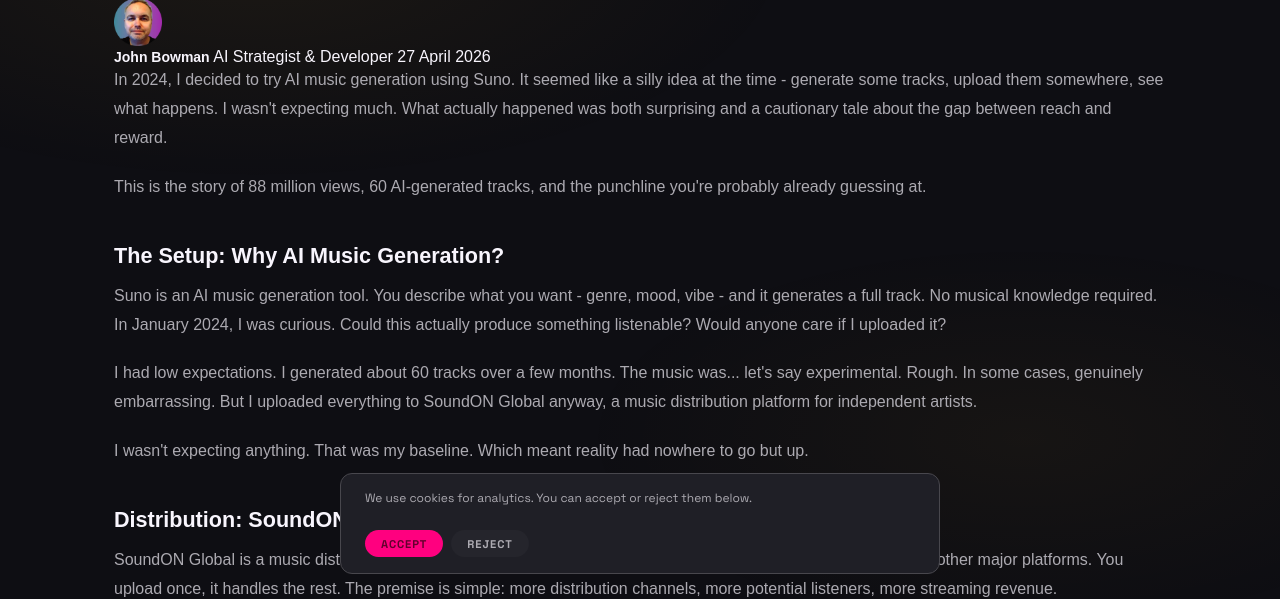
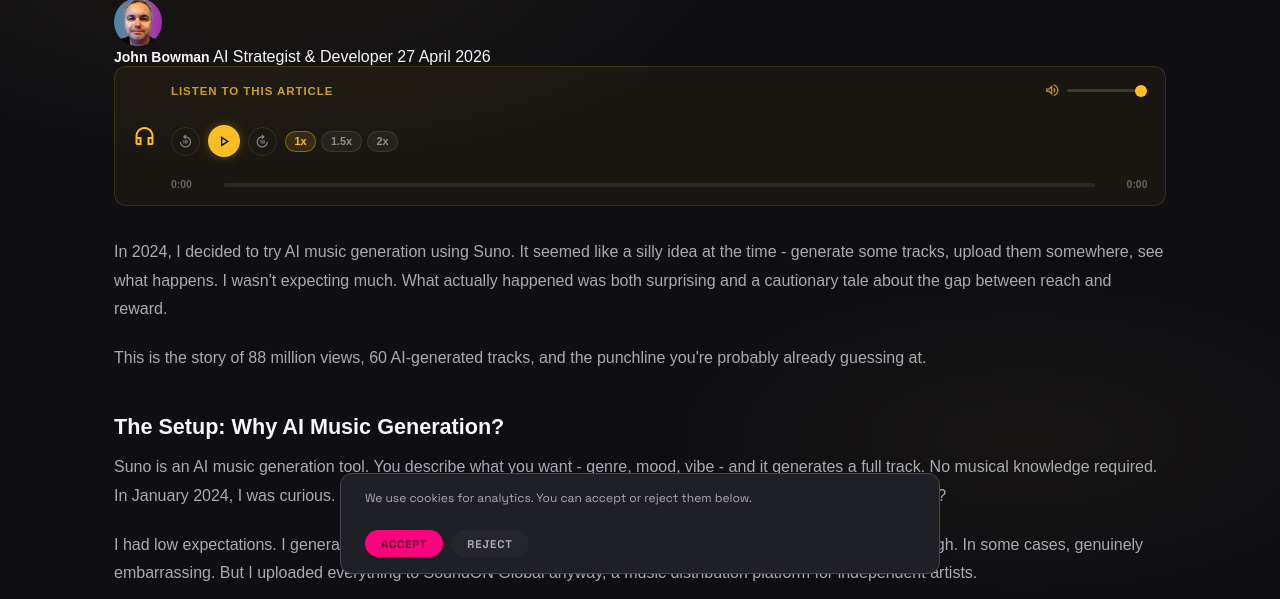
Before and after one commit to JBowmanCODE/johnbio, a plain HTML site: page news/ai-music-88-million-views.html in a window 1280 px wide. Shown: the part 202-801 px from the top of the page. Drawn offline with nearby package versions, Linux system fonts and the light colour scheme.

Commit message:
Launch: AI music article (88M views, £600) - live on johnb.io/news/ai-music-88-million-views

```diff
--- a/llms.txt
+++ b/llms.txt
@@ -42,6 +42,7 @@
 ## News and Insights
 
 - [News](https://johnb.io/news): News and insights on AI, iGaming, SEO and digital from John Bowman.
+- [What Happens When Your AI Songs Get 88 Million Views](https://johnb.io/news/ai-music-88-million-views): I generated 88 million streams with AI music in 2024-2026. Here's what I actually made—and why I won't share the songs. Covers Suno, SoundON Global distribution, streaming monetization, and the reality gap between reach and revenue.
 - [GEO: A Practical Guide to Generative Engine Optimisation in 2026](https://johnb.io/news/geo-generative-engine-optimisation): Explains what GEO is, how it differs from SEO, what AI retrieval systems look for in content, whether llms.txt actually works, and practical steps to get cited by ChatGPT, Perplexity and Google AI Overviews.
 - [AI Terms Explained: A Beginner's Guide to LLMs, ML, and Every Buzzword in Between](https://johnb.io/news/ai-terms-explained): Plain-English guide explaining the difference between AI, ML, LLMs, deep learning, neural networks, and other common AI terms. Written for beginners who want to follow AI conversations without the jargon.
 - [Claude Code VSC: AI Coding for Beginners](https://johnb.io/news/claude-code-vsc): Beginner's guide to the Claude Code VS Code extension by Anthropic. Covers what Claude Code VSC is, how it differs from Claude.ai, installation steps, what it can do, the CLAUDE.md briefing file, pricing (Claude Max subscription vs API credits), and what to try first.
--- a/news-data.js
+++ b/news-data.js
@@ -1,4 +1,15 @@
 const NEWS_POSTS = [
+  {
+    slug: '/news/ai-music-88-million-views',
+    title: 'What Happens When Your AI Songs Get 88 Million Views',
+    excerpt: 'I generated 88 million streams with AI music in 2024-2026. Here\'s what I actually made—and why I won\'t share the songs.',
+    category: 'AI & Creative Tools',
+    date: '2026-04-27',
+    dateDisplay: '27 April 2026',
+    readTime: '6 min read',
+    tags: ['AI', 'Suno', 'Music Generation', 'SoundON Global', 'Monetization'],
+    image: '/news/images/soundon-data.webp'
+  },
   {
     slug: '/news/geo-generative-engine-optimisation',
     title: 'GEO: A Practical Guide to Generative Engine Optimisation in 2026',
--- a/news/ai-music-88-million-views.html
+++ b/news/ai-music-88-million-views.html
@@ -166,6 +166,47 @@
           <strong><a href="/about">John Bowman</a></strong>
           <span>AI Strategist &amp; Developer</span>
           <span>27 April 2026</span>
+        </div>
+      </div>
+
+      <div aria-label="Listen to this article" class="na-audio">
+        <span aria-hidden="true" class="na-audio-icon material-symbols-outlined">headphones</span>
+        <div class="na-audio-info">
+          <div class="na-audio-top">
+            <span class="na-audio-label">Listen to this article</span>
+            <div class="na-volume">
+              <button aria-label="Mute" class="na-mute-btn" id="na-mute-btn">
+                <span class="material-symbols-outlined">volume_up</span>
+              </button>
+              <input aria-label="Volume" class="na-volume-slider" id="na-volume-slider" max="1" min="0" step="0.02" type="range" value="1"/>
+            </div>
+          </div>
+          <audio id="na-player" preload="none" src="/news/ai-music-88-million-views.mp3"></audio>
+          <div class="na-audio-controls">
+            <button aria-label="Skip back 10 seconds" class="na-skip-btn" id="na-skip-back">
+              <span class="material-symbols-outlined">replay_10</span>
+            </button>
+            <button aria-label="Play article audio" class="na-audio-btn" id="na-play-btn">
+              <span class="material-symbols-outlined">play_arrow</span>
+            </button>
+            <button aria-label="Skip forward 10 seconds" class="na-skip-btn" id="na-skip-fwd">
+              <span class="material-symbols-outlined">forward_10</span>
+            </button>
+            <div aria-label="Playback speed" class="na-speed-btns" role="group">
+              <button class="na-speed-btn active" data-speed="1">1x</button>
+              <button class="na-speed-btn" data-speed="1.5">1.5x</button>
+              <button class="na-speed-btn" data-speed="2">2x</button>
+            </div>
+            <canvas aria-hidden="true" class="na-waveform" height="52" id="na-waveform" width="200"></canvas>
+          </div>
+          <div class="na-audio-progress-wrap">
+            <span class="na-audio-time" id="na-current-time">0:00</span>
+            <div aria-label="Audio progress" aria-valuemax="100" aria-valuemin="0" aria-valuenow="0" class="na-progress" id="na-progress" role="slider">
+              <div class="na-progress-fill" id="na-progress-fill"></div>
+              <div class="na-progress-thumb" id="na-progress-thumb"></div>
+            </div>
+            <span class="na-audio-time na-audio-duration" id="na-duration">0:00</span>
+          </div>
         </div>
       </div>
 
--- a/sitemap.xml
+++ b/sitemap.xml
@@ -401,6 +401,12 @@
 
   <!-- News -->
   <url>
+    <loc>https://johnb.io/news/ai-music-88-million-views</loc>
+    <lastmod>2026-04-27</lastmod>
+    <changefreq>weekly</changefreq>
+    <priority>0.7</priority>
+  </url>
+  <url>
     <loc>https://johnb.io/news/geo-generative-engine-optimisation</loc>
     <lastmod>2026-04-13</lastmod>
     <changefreq>weekly</changefreq>
```
